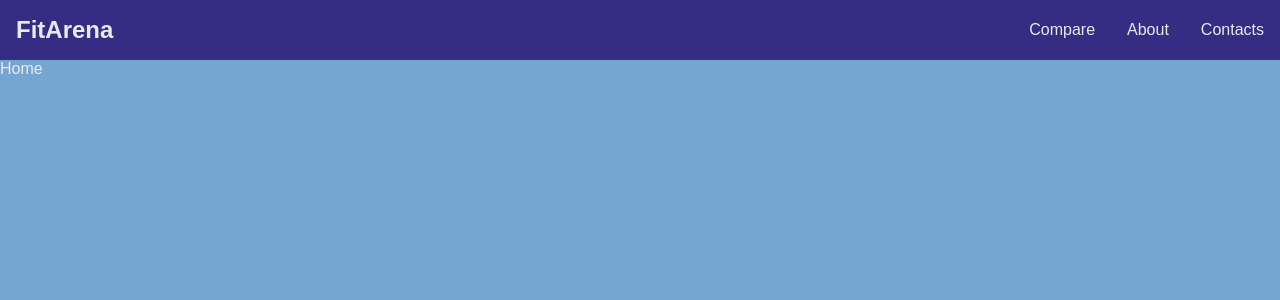
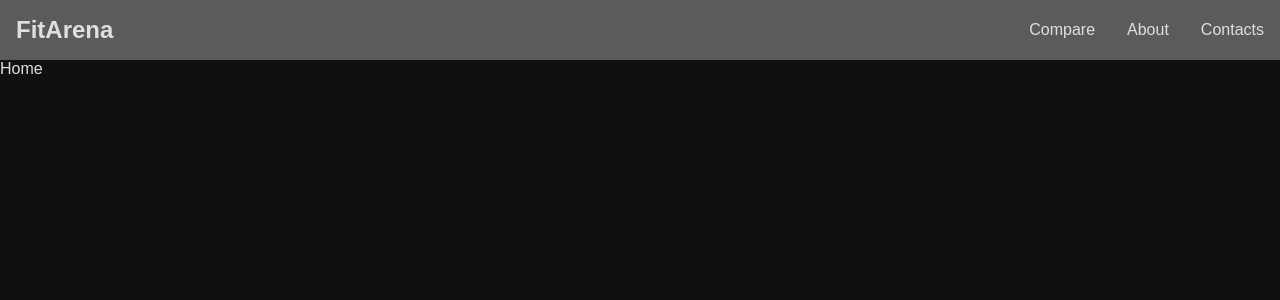
Before and after one commit to Benquerer/fit-arena, a React (Vite) app: page / in a window 1280 px wide. Shown: the top 300 px of the page. Built offline with nearby package versions, Linux system fonts and the light colour scheme.

Commit message:
Color Change 2

```diff
--- a/src/styles/App.css
+++ b/src/styles/App.css
@@ -1,6 +1,6 @@
 .App{
-    background-color: #75a6d2;
+    background-color: #101010;
     height: 100%;
     width: 100%;
-    color: #eaeaec;
+    color: #dfdfdf;
 }
--- a/src/styles/Navbar.css
+++ b/src/styles/Navbar.css
@@ -1,12 +1,12 @@
 .active{
-    background-color: #3b84c5;
+    background-color: #878787;
 }
 
 nav{
     display: flex;
     justify-content: space-between;
     align-items: center;
-    background-color: #352c84;
+    background-color: #5b5b5b;
     position: sticky;
     top: 0;
 }
@@ -16,7 +16,7 @@ nav .title{
     margin: 1rem;
     font-weight: bold;
     text-decoration: none;
-    color: #eaeaec;
+    color: #dfdfdf;
 }
 
 nav ul{
@@ -30,14 +30,14 @@ nav ul li{
 nav ul li a{
     display: block;
     text-decoration: none;
-    color: #eaeaec;
+    color: #dfdfdf;
     padding: 0.5rem;
     margin: 0 0.5rem;
     border-radius: 0.5rem;
 }
 
 nav ul li a:not(.active):hover{
-    background-color: #afc8df;
+    background-color: #b3b3b3;
 }
 
 nav .menu{
@@ -54,7 +54,7 @@ nav .menu{
 nav .menu span{
     height: 0.4rem;
     width: 100%;
-    background-color: #eaeaec;
+    background-color: #dfdfdf;
     border-radius: 0.2rem;
 }
 
--- a/src/styles/index.css
+++ b/src/styles/index.css
@@ -6,5 +6,5 @@
 }
 
 body{
-    background-color: #75a6d2;
+    background-color: #101010;
 }
```
